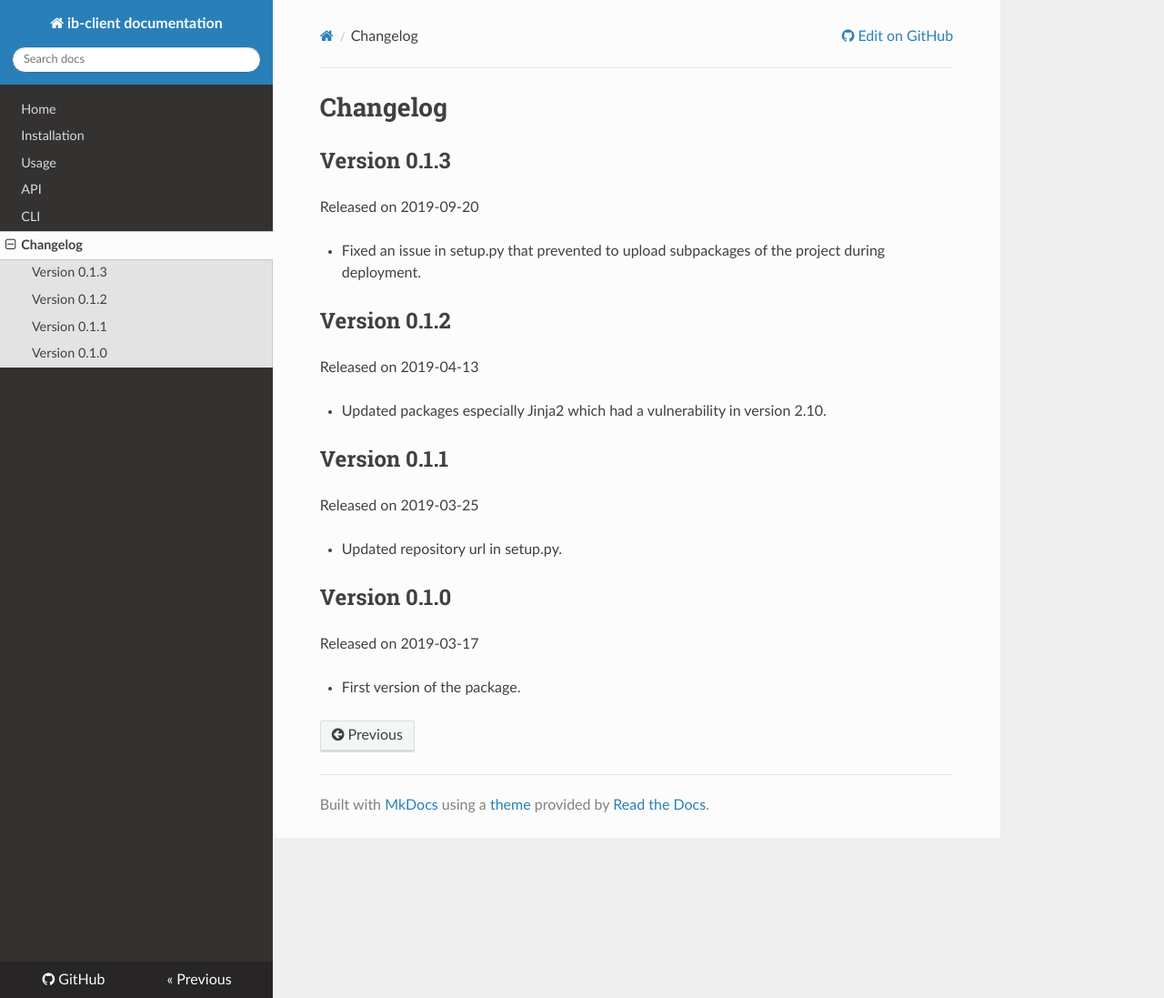
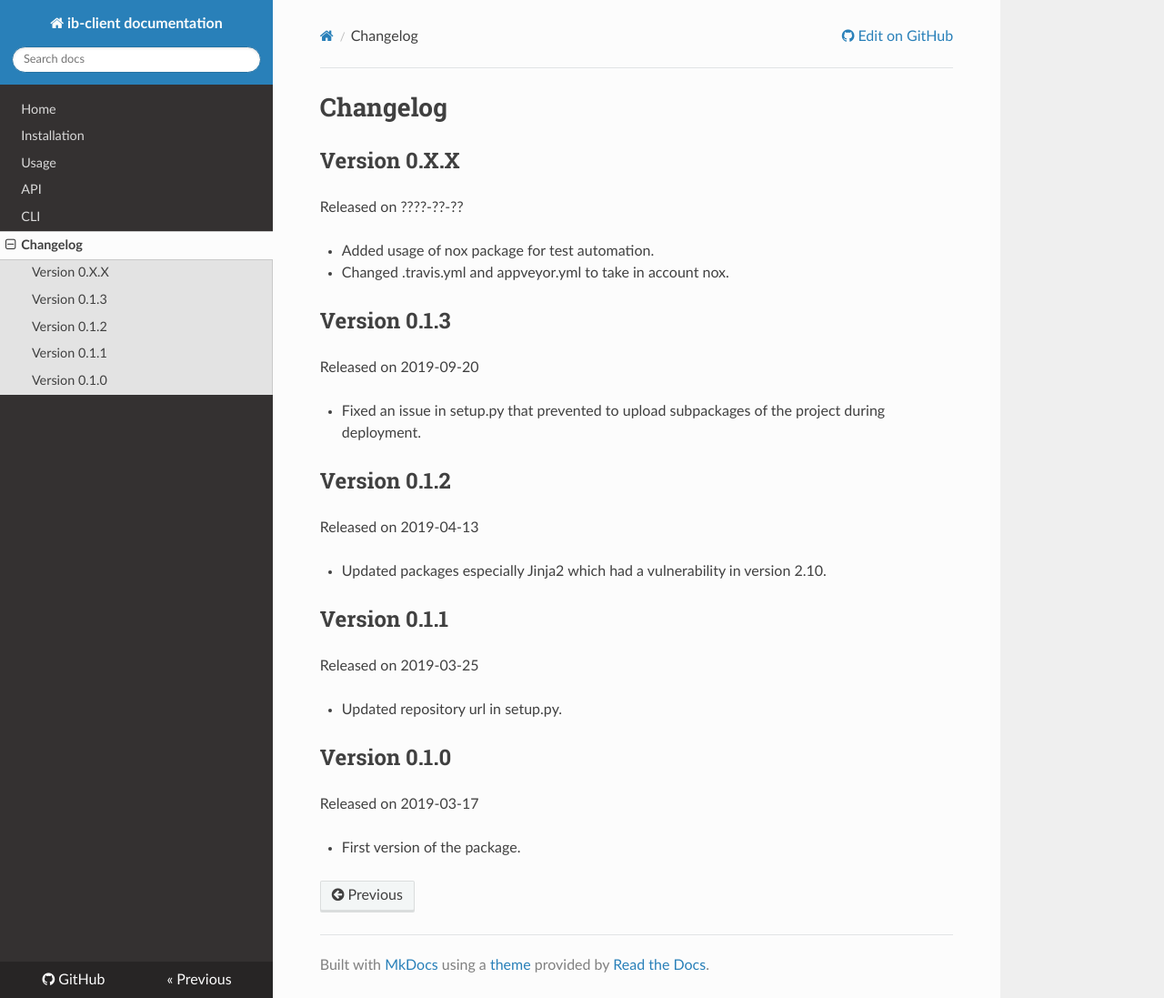
Before and after one commit to lewoudar/ib_client, an MkDocs documentation site: the page built from docs/changelog.md, in a window 1280 px wide and 1097 px high. Shown: the whole window at 91% size. Built offline with MkDocs 1.6.1, drawn with Linux system fonts in a browser that asks for light colours; nearby versions of some CDN libraries; old or Windows-style settings are respelled for this version of MkDocs.

Commit message:
docs: updated setup.py and changelog.md to take in account nox changes
updated setup.py to specify that the project run under python3.8

```diff
--- a/docs/changelog.md
+++ b/docs/changelog.md
@@ -1,4 +1,11 @@
 # Changelog
+
+## Version 0.X.X
+
+Released on ????-??-??
+
+- Added usage of nox package for test automation.
+- Changed .travis.yml and appveyor.yml to take in account nox.
 
 ## Version 0.1.3
 
--- a/setup.py
+++ b/setup.py
@@ -52,6 +52,7 @@ setup(
         'Programming Language :: Python :: 3',
         'Programming Language :: Python :: 3.6',
         'Programming Language :: Python :: 3.7',
+        'Programming Language :: Python :: 3.8',
     ],
     entry_points={
         'console_scripts': [
```
Also changed, not shown: CHANGELOG.md (+7 -0 lines).
